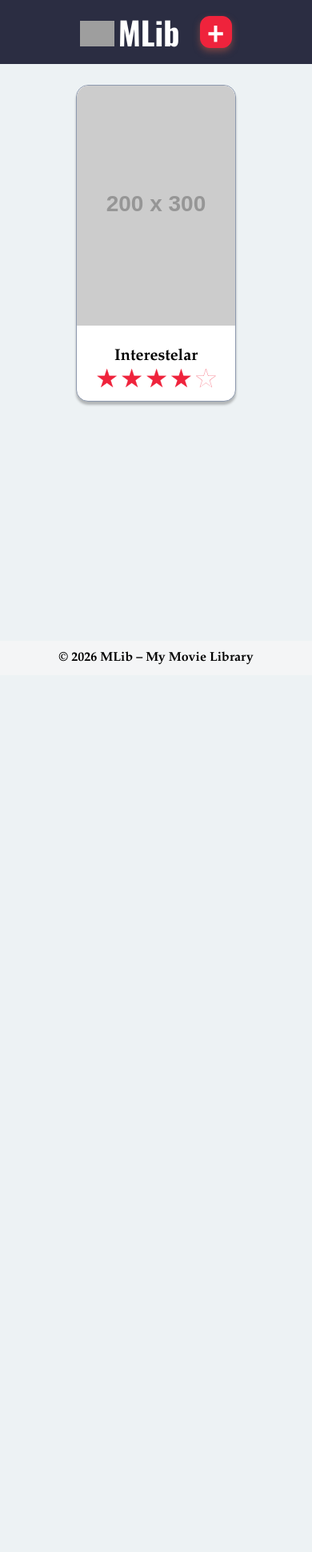
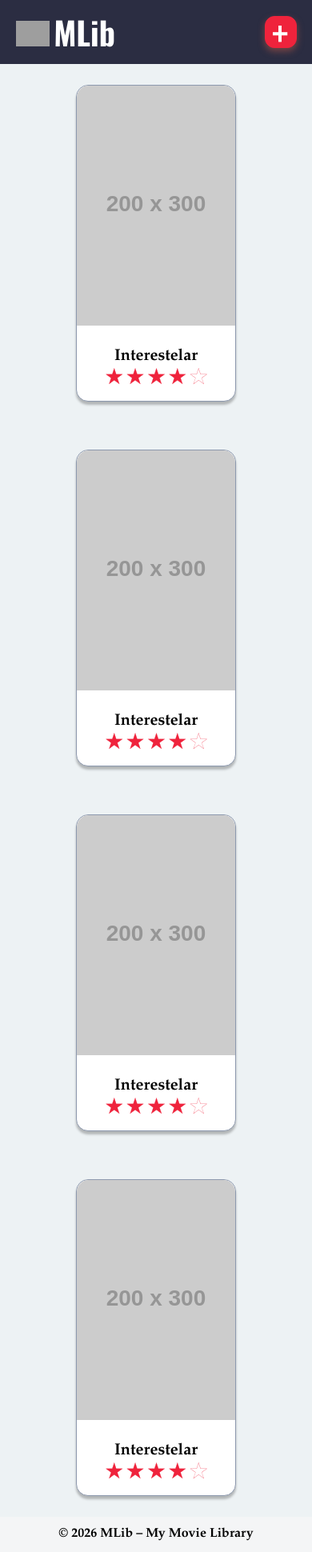
Before and after one commit to Kauan-BRL/MLib, a Flask app: page / in a window 390 px wide. Shown: the whole page at 80% size. Before the commit the page ends 831 px from the top, so only its background shows below. Run offline with Flask 3, Linux system fonts and the light colour scheme; grey boxes labelled with a size stand in for pictures from a placeholder-image service; some libraries are stand-ins or nearby versions; grey boxes are pictures that could not be loaded.

Commit message:
Enhance movie card layout and add hover effects; update add-review page with date picker

```diff
--- a/templates/css/styles.css
+++ b/templates/css/styles.css
@@ -26,7 +26,7 @@ header{
     display:flex;
     justify-content: space-between;
     align-items: center;
-    padding: 20px 100px ;
+    padding: 1% 5% ;
 }
 
 header span{
@@ -76,6 +110,10 @@ header span{
     width: 200px;
     height: 396px;
     text-align: center;
+
+    transform-origin: center;
+    transition: box-shadow 0.3s ease-in-out;
+    animation: fadeInUp 0.8s ease-out forwards;
 }
 
 .movie-card img{
@@ -259,3 +385,37 @@ header a{
 .review-title{
     margin-bottom:5px;
 }
+
+@media(max-width:540px){
+    .movie-details-container{
+        flex-direction:column;
+        align-items:center;
+        gap:20px;
+
+        margin: 30px 15px;
+        padding: 15px 20px;
+    }
+
+    .movie-details-card img{
+        width:100%;
+        max-width:190px;
+    }
+
+    .movie-title{
+        font-size:30px;
+        text-align:center;
+        margin-bottom:25px
+    }
+
+    .movie-section p{
+        font-size:16px;
+    }
+
+    .movie-section strong{
+        font-size:20px
+    }
+
+    .rating{
+        font-size:23px;
+    }
+}
--- a/templates/index.html
+++ b/templates/index.html
@@ -39,6 +39,45 @@
                     </div>
                 </div>
             </a>
+            <a class="movie-card-link" href="pages/details-interestelar.html">
+                <div class="movie-card">
+                    <img src="https://placehold.co/200x300" alt="movie-poster">
+                    <h3>Interestelar</h3>
+                    <div class="rating">
+                        <span>&#x2605;</span>
+                        <span>&#x2605;</span>
+                        <span>&#x2605;</span>
+                        <span>&#x2605;</span>
+                        <span class="estrela-vazia">&#x2605;</span>
+                    </div>
+                </div>
+            </a>
+            <a class="movie-card-link" href="pages/details-interestelar.html">
+                <div class="movie-card">
+                    <img src="https://placehold.co/200x300" alt="movie-poster">
+                    <h3>Interestelar</h3>
+                    <div class="rating">
+                        <span>&#x2605;</span>
+                        <span>&#x2605;</span>
+                        <span>&#x2605;</span>
+                        <span>&#x2605;</span>
+                        <span class="estrela-vazia">&#x2605;</span>
+                    </div>
+                </div>
+            </a>
+            <a class="movie-card-link" href="pages/details-interestelar.html">
+                <div class="movie-card">
+                    <img src="https://placehold.co/200x300" alt="movie-poster">
+                    <h3>Interestelar</h3>
+                    <div class="rating">
+                        <span>&#x2605;</span>
+                        <span>&#x2605;</span>
+                        <span>&#x2605;</span>
+                        <span>&#x2605;</span>
+                        <span class="estrela-vazia">&#x2605;</span>
+                    </div>
+                </div>
+            </a>
         </div>
 
     </main>
--- a/templates/pages/details-interestelar.html
+++ b/templates/pages/details-interestelar.html
@@ -17,7 +17,7 @@
             </a>
 
             <nav>
-                <a href="pages/add-review.html">
+                <a href="../pages/add-review.html">
                     <button class='add-button' aria-label="Add new movie review">
                         <span>+</span>
                     </button>
@@ -30,7 +30,6 @@
                 <div class="movie-details-card">
                     <img src="https://placehold.co/380x570" alt="movie-details-card">
                 </div>
-
                 <div class="movie-details-info">
                     <h1 class="movie-title">Interestelar</h1>
 
```
Also changed, not shown: other parts of templates/css/styles.css (+123 -1 lines), templates/pages/add-review.html (+15 -1 lines).
